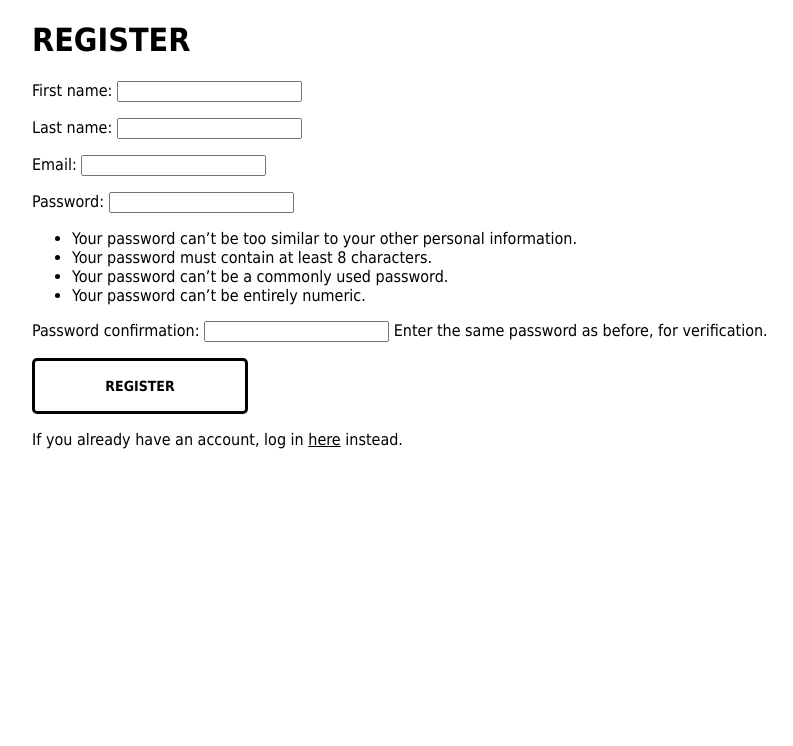
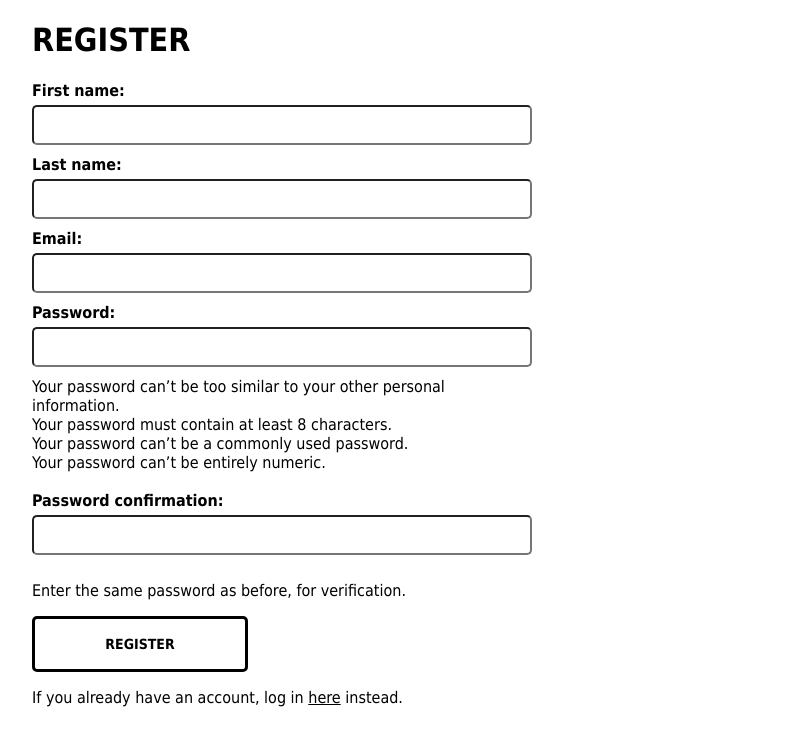
Before and after one commit to CHEMLEV/VEHICLEHUB, a Django app: page /vehiclehub/register/ in a window 1280 px wide. Shown: the top 746 px of the page, without its empty margins (176-969 px from the left). Run offline with Django 4.2, Linux system fonts and the light colour scheme.

Commit message:
CSS for login and register pages updated

```diff
--- a/VehicleHub/static/css/base.css
+++ b/VehicleHub/static/css/base.css
@@ -306,9 +306,14 @@ body {
   margin: 5px;
 }
 
-  .input-form {
+  .input-form, .input-field {
     width: 400px;
     margin-bottom: 10px;
+  }
+
+  .input-form label {
+    font-size: 16px;
+    font-weight: bold;
   }
 
   .input-form textarea,
@@ -321,7 +326,8 @@ body {
     width: 100%;
     box-sizing: border-box;
     padding: 10px;
-    margin-top: 10px;
+    margin-top: 5px;
     margin-bottom: 10px;
-    height: 60px;
+    height: 40px;
+    border-radius: 5px;
   }
--- a/VehicleHub/templates/registration/register.html
+++ b/VehicleHub/templates/registration/register.html
@@ -15,9 +15,28 @@
 
     <div style="margin-left: 200px">
       <h1>REGISTER</h1>
-	<form  style="width: 800px" method="POST">
+      <form class="input-form" style="width: 500px" method="POST">
         {% csrf_token %}
-        {{ form.as_p }}
+        <label for="id_first_name">First name:</label><br>
+        {{ form.first_name }}<br>
+
+        <label for="id_last_name">Last name:</label><br>
+        {{ form.last_name }}<br>
+
+        <label for="id_email">Email:</label><br>
+        {{ form.email }}<br>
+
+        <label for="id_password1">Password:</label><br>
+        {{ form.password1 }}<br>
+        <p style="color: black; margin:0;">Your password can’t be too similar to your other personal information.</p>
+        <p style="color: black; margin:0;">Your password must contain at least 8 characters.</p>
+        <p style="color: black; margin:0;">Your password can’t be a commonly used password.</p>
+        <p style="color: black; margin:0;">Your password can’t be entirely numeric.</p><br>
+
+        <label for="id_password2">Password confirmation:</label><br>
+        {{ form.password2 }}<br>
+        <p style="color: black;">Enter the same password as before, for verification.</p>
+
         <h5 class="base-text">
           <div class="auth_link">
             <button type="submit" class="auth-button">REGISTER</button>
@@ -27,6 +46,7 @@
       <p style="color: black;">If you already have an account, log in <a href="/login" style="color: black;">here</a> instead.</p>
     </div>
 
+
 </html>
 
 {% endblock %}
```
Also changed, not shown: VehicleHub/templates/registration/login.html (+14 -6 lines), db.sqlite3. Lines whose indentation alone changed are shown as unchanged.
